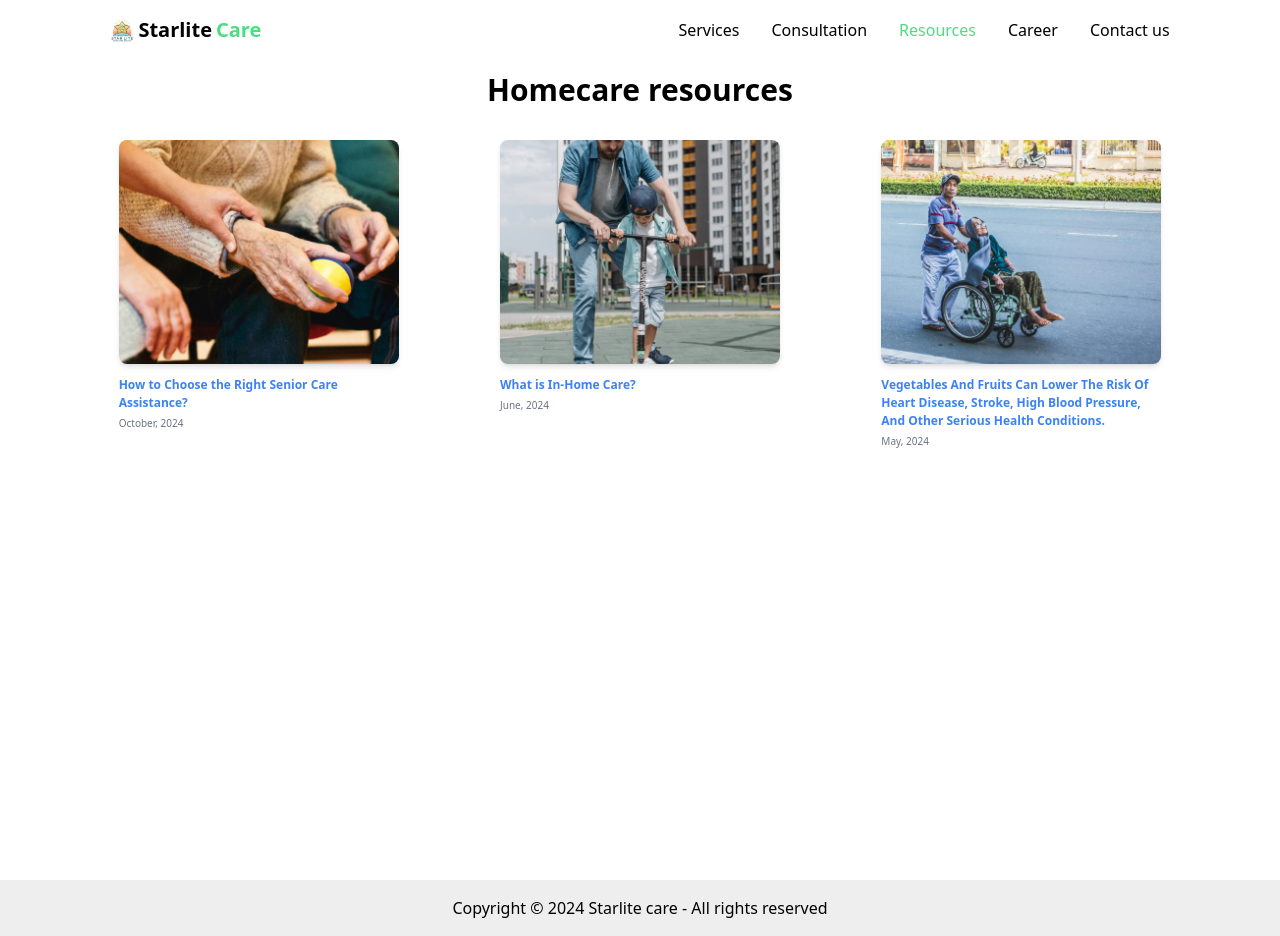
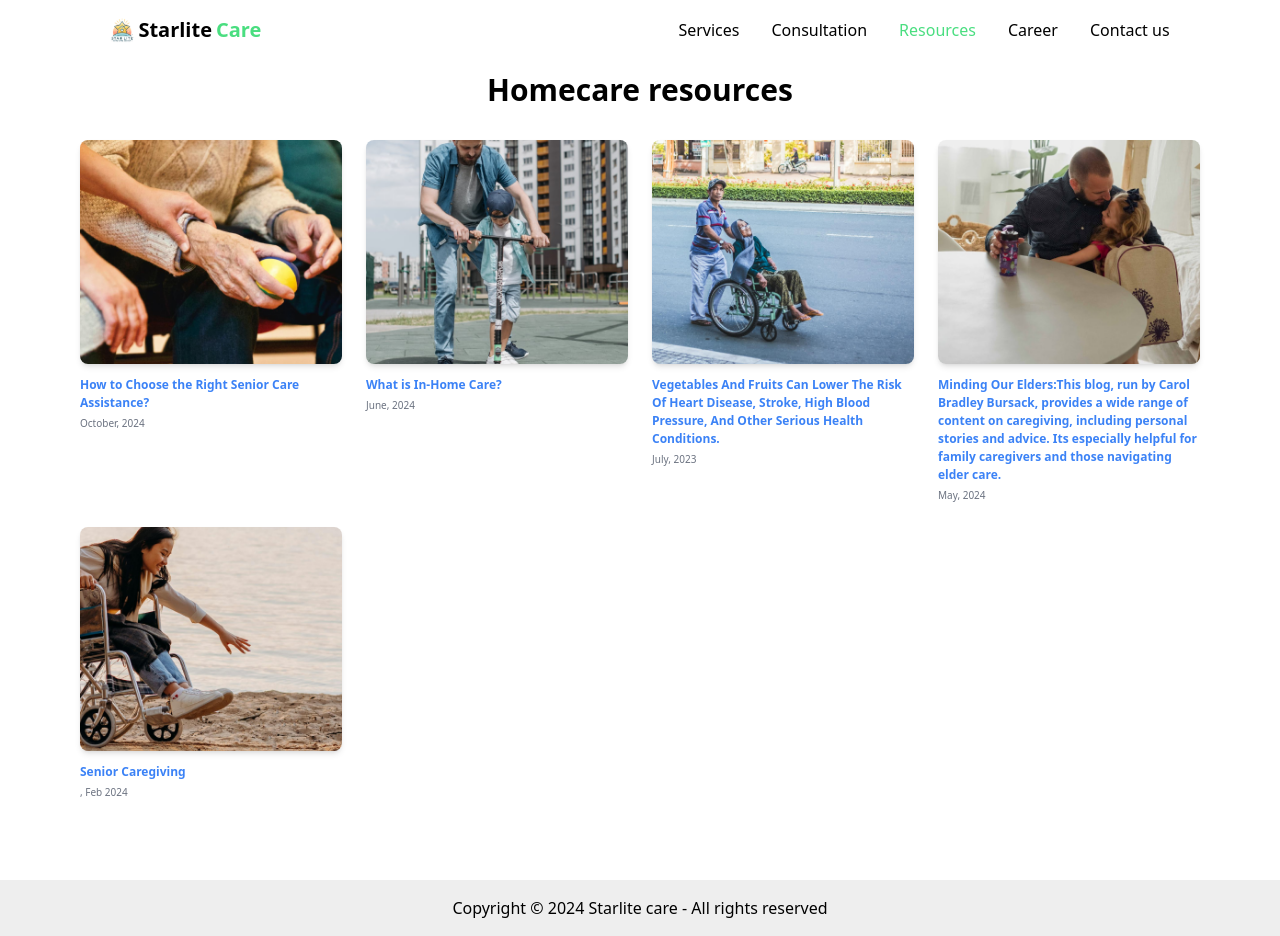
Before and after one commit to Starlite-Care/starlite-website, a Next.js app: page /resources in a window 1280 px wide. Built offline with nearby package versions, Linux system fonts and the light colour scheme.

Commit message:
update the resources page

```diff
--- a/src/app/resources/page.jsx
+++ b/src/app/resources/page.jsx
@@ -20,7 +20,20 @@ const Resources = () => {
       title:
         "Vegetables And Fruits Can Lower The Risk Of Heart Disease, Stroke, High Blood Pressure, And Other Serious Health Conditions. ",
       link: "https://www.liveinhomecare.com/vegetables-and-fruits-can-lower-the-risk-of-heart-disease-stroke-high-blood-pressure-and-other-serious-health-conditions/healthy-aging/",
+      date: "July, 2023",
+    },
+    {
+      image: "/images/image-4.png",
+      title:
+        "Minding Our Elders:This blog, run by Carol Bradley Bursack, provides a wide range of content on caregiving, including personal stories and advice. Its especially helpful for family caregivers and those navigating elder care.",
+      link: "https://mindingoureldersblogs.com",
       date: "May, 2024",
+    },
+    {
+      image: "/images/image-5.png",
+      title: " Senior Caregiving ",
+      link: "https://dailycaring.com",
+      date: ", Feb 2024",
     },
   ];
 
```
